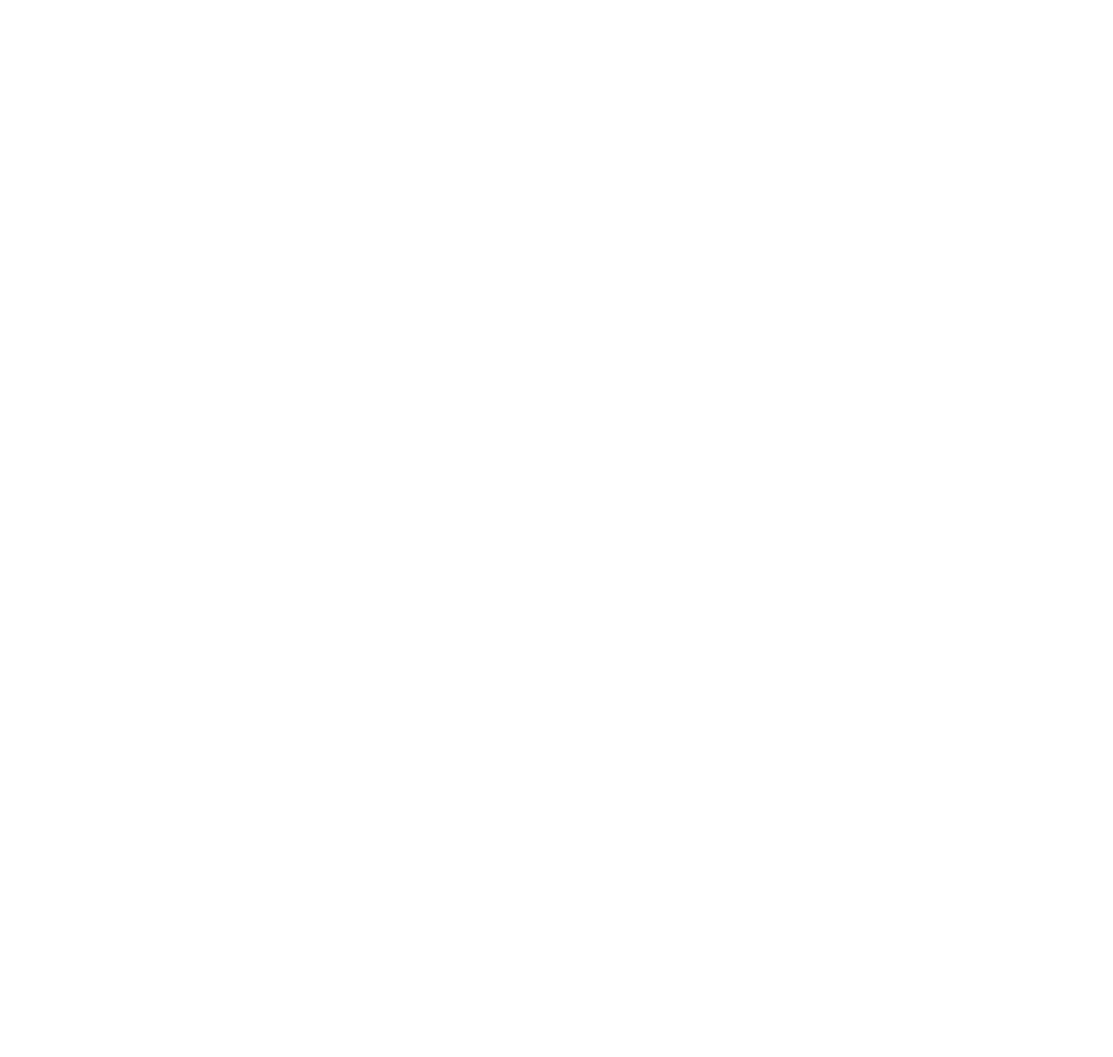
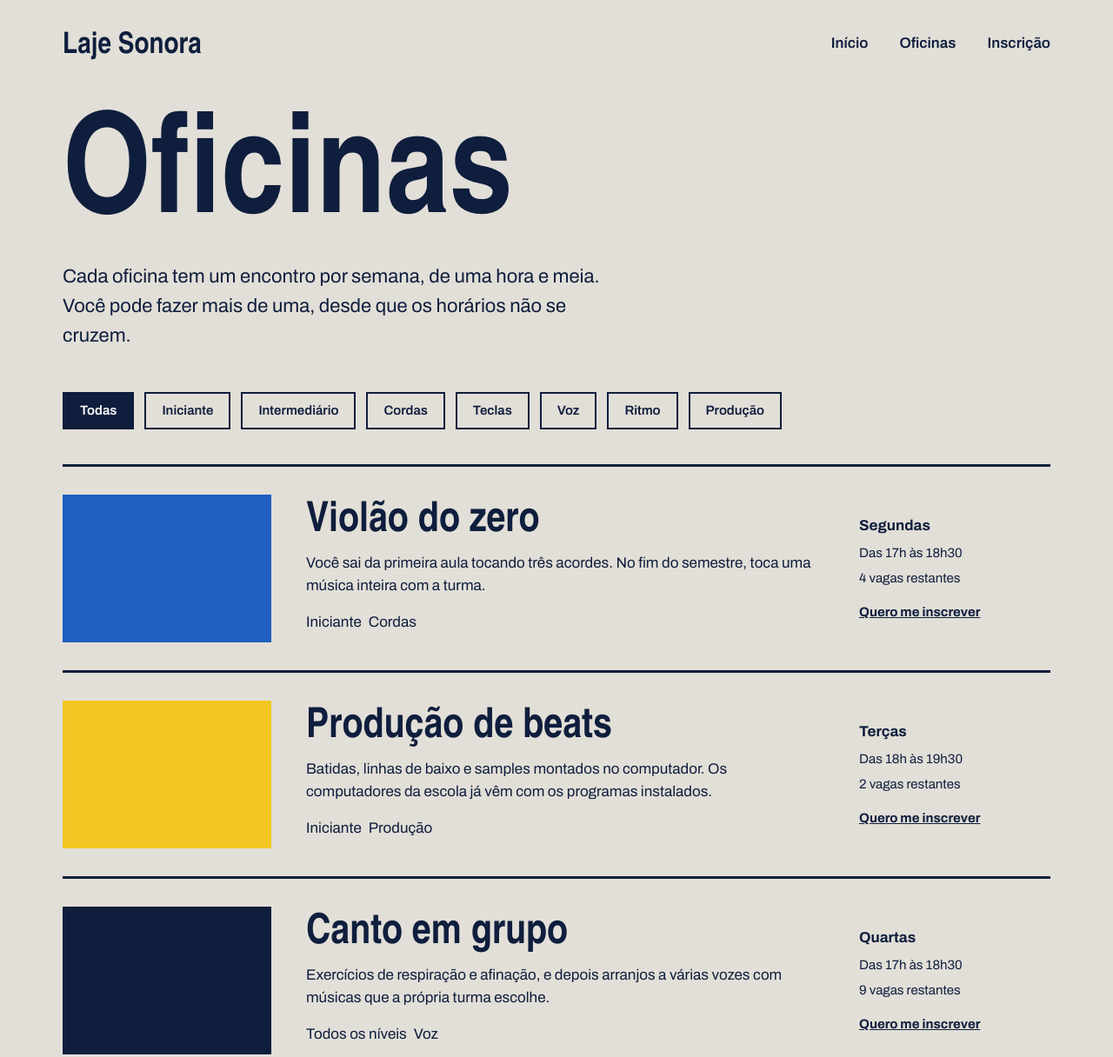
Before and after one commit to yasminrosafushiguro-netizen/laje_sonora, a plain HTML site: page oficinas.html in a window 1280 px wide. Shown: the top 1216 px of the page at 87% size. Before the commit the page ends 800 px from the top, so only its background shows below. Drawn offline with Linux system fonts and the light colour scheme; a web font is replaced by a local one.

Commit message:
Página de oficinas pronta

```diff
--- a/oficinas.css
+++ b/oficinas.css
@@ -0,0 +1,210 @@
+* {
+    margin: 0;
+    padding: 0;
+    box-sizing: border-box;
+}
+
+:root {
+    --concreto: #E2DFD8;
+    --concreto-escuro: #CBC7BE;
+    --tinta: #0F1E3D;
+    --caixa-dagua: #1F5FBF;
+    --fita: #F3C623;
+    --branco: #FFFFFF;
+
+    --fonte-cartaz: "Big Shoulders", "Arial Narrow", sans-serif;
+    --fonte-texto: "Archivo", Arial, sans-serif;
+}
+
+body {
+    background: var(--concreto);
+    color: var(--tinta);
+    font-family: var(--fonte-texto);
+    font-size: 17px;
+    line-height: 1.55;
+}
+
+a {
+    color: inherit;
+}
+
+h1,
+h2,
+h3 {
+    font-family: var(--fonte-cartaz);
+    font-weight: 900;
+    line-height: 0.95;
+}
+
+.conteudo {
+    max-width: 1200px;
+    margin-inline: auto;
+    padding-inline: 32px;
+}
+
+.conteudo {
+    max-width: 1200px;
+    margin-inline: auto;
+    padding-inline: 32px;
+}
+
+.topo {
+    padding-block: 28px;
+    display: flex;
+    justify-content: space-between;
+    align-items: center;
+}
+
+.logo {
+    font-family: var(--fonte-cartaz);
+    font-size: 34px;
+    font-weight: 900;
+    text-decoration: none;
+}
+
+.menu {
+    display: flex;
+    gap: 36px;
+}
+
+.menu a {
+    font-weight: 600;
+    text-decoration: none;
+    padding-bottom: 4px;
+    border-bottom: 4px solid transparent;
+}
+
+.menu a:hover {
+    border-bottom-color: var(--fita);
+}
+
+.menu a.atual {
+    border-bottom-color: var(--tinta);
+}
+
+.rodape {
+    margin-top: 120px;
+    background: var(--tinta);
+    color: var(--concreto);
+    padding-block: 56px;
+}
+
+.rodape-colunas {
+    display: flex;
+    gap: 40px;
+}
+
+.rodape-coluna {
+    flex: 1;
+}
+
+.rodape h4 {
+    font-family: var(--fonte-cartaz);
+    font-size: 28px;
+    color: var(--fita);
+    margin-bottom: 12px;
+}
+
+.foto {
+    background: var(--concreto-escuro);
+}
+
+.foto-azul {
+    background: var(--caixa-dagua);
+}
+
+.foto-amarela {
+    background: var(--fita);
+}
+
+.foto-tinta {
+    background: var(--tinta);
+}
+
+.titulo-pagina{
+    font-size: 160px;
+    margin-top: 24px;
+}
+
+.subtitulo-pagina{
+    font-size: 22px;
+    max-width: 640px;
+    margin-top: 16px;
+}
+
+.filtros{
+    margin-top: 48px;
+    display: flex;
+    flex-wrap: wrap;
+    gap: 12px;
+}
+
+.filtro{
+    border: 2px solid var(--tinta);
+    padding: 8px 18px;
+    font-weight: 600;
+    font-size: 15px;
+}
+
+.filtro.ativo{
+    background: var(--tinta);
+    color: var(--branco);
+}
+
+.lista{
+    margin-top: 40px;
+}
+
+.oficina{
+   padding-block: 32px;
+   border-top: 3px solid var(--tinta);
+   display: flex;
+   align-items: center;
+   gap: 40px;
+}
+
+.oficina .foto{
+    width: 240px;
+    height: 170px;
+    flex-shrink: 0;
+}
+
+.oficina-texto{
+    flex: 1;
+}
+
+.oficina h2{
+    font-size: 48px;
+    margin-bottom: 10px;
+}
+
+.etiquetas{
+    margin-top: 16px;
+    display: flex;
+    gap: 8px;
+}
+
+.etqueta{
+    background: var(--branco);
+    padding-block: 4px;
+    padding-inline: 12px;
+    font-size: 14px;
+    font-weight: 600;
+}
+
+.oficina-detalhes{
+    width: 220px;
+    font-size: 15px;
+    display: flex;
+    flex-direction: column;
+    gap: 6px;
+}
+
+.oficina-detalhes strong{
+    font-size: 17px;
+}
+
+.oficina-detalhes a{
+    margin-top: 10px;
+    font-weight: 700;
+}
--- a/oficinas.html
+++ b/oficinas.html
@@ -0,0 +1,274 @@
+<!DOCTYPE html>
+<html lang="pt-br">
+
+<head>
+    <meta charset="UTF-8">
+    <meta name="viewport" content="width=], initial-scale=1.0">
+    <title>Laje Sonora | Oficinas</title>
+    <link rel="stylesheet" href="oficinas.css">
+    <link rel="preconnect" href="https://fonts.googleapis.com">
+    <link rel="preconnect" href="https://fonts.gstatic.com" crossorigin>
+    <link href="https://fonts.googleapis.com/css2?family=Archivo:ital,wght@0,100..900;1,100..900&display=swap"
+        rel="stylesheet">
+    <link rel="preconnect" href="https://fonts.googleapis.com">
+    <link rel="preconnect" href="https://fonts.gstatic.com" crossorigin>
+    <link href="https://fonts.googleapis.com/css2?family=Big+Shoulders:opsz,wght@10..72,100..900&display=swap"
+        rel="stylesheet">
+</head>
+
+<body>
+    <header class="conteudo topo">
+        <a href="index.html" class="logo">Laje Sonora</a>
+        <nav class="menu">
+            <a href="index.html" class="Oficinas">Início</a>
+            <a href="oficinas.html">Oficinas</a>
+            <a href="inscrição.html">Inscrição</a>
+        </nav>
+    </header>
+
+    <main class="conteudo">
+        <h1 class="titulo-pagina">Oficinas</h1>
+
+        <p class="subtitulo-pagina">Cada oficina tem um encontro por semana, de uma hora e meia. Você pode fazer mais de uma, desde que os horários não se cruzem.  </p>
+
+        <div class="filtros">
+
+            <span class="filtro ativo">Todas</span>
+            <span class="filtro">Iniciante</span>
+            <span class="filtro">Intermediário</span>
+            <span class="filtro">Cordas</span>
+            <span class="filtro">Teclas</span>
+            <span class="filtro">Voz</span>
+            <span class="filtro">Ritmo</span>
+            <span class="filtro">Produção</span>
+
+        </div>
+
+        <div class="lista">
+
+            <article class="oficina">
+
+                <div class="foto foto-azul">
+
+                </div>
+
+              <div class="oficina-texto">
+
+                <h2>Violão do zero</h2>
+
+                <p>Você sai da primeira aula tocando três acordes. No fim do semestre, toca uma música inteira com a turma.</p>
+
+                <div class="etiquetas">
+
+                    <span class="etiqueta">Iniciante</span>
+                    <span class="etiqueta">Cordas</span>
+
+                </div>
+              </div>
+
+              <div class="oficina-detalhes">
+
+                <strong>Segundas</strong>
+
+                <span>Das 17h às 18h30</span>
+
+                <span>4 vagas restantes</span>
+
+                <a href="inscrição.html">Quero me inscrever</a>
+              </div>
+            </article>
+
+            <article class="oficina">
+
+                <div class="foto foto-amarela">
+
+                </div>
+
+              <div class="oficina-texto">
+
+                <h2>Produção de beats</h2>
+
+                <p>Batidas, linhas de baixo e samples montados no computador. Os computadores da escola já vêm com os programas instalados.</p>
+
+                <div class="etiquetas">
+
+                    <span class="etiqueta">Iniciante</span>
+                    <span class="etiqueta">Produção</span>
+
+                </div>
+              </div>
+
+              <div class="oficina-detalhes">
+
+                <strong>Terças</strong>
+
+                <span>Das 18h às 19h30</span>
+
+                <span>2 vagas restantes</span>
+
+                <a href="inscrição.html">Quero me inscrever</a>
+              </div>
+            </article>
+
+            <article class="oficina">
+
+                <div class="foto foto-tinta">
+
+                </div>
+
+              <div class="oficina-texto">
+
+                <h2>Canto em grupo</h2>
+
+                <p>Exercícios de respiração e afinação, e depois arranjos a várias vozes com músicas que a própria turma escolhe.</p>
+
+                <div class="etiquetas">
+
+                    <span class="etiqueta">Todos os níveis</span>
+                    <span class="etiqueta">Voz</span>
+
+                </div>
+              </div>
+
+              <div class="oficina-detalhes">
+
+                <strong>Quartas</strong>
+
+                <span>Das 17h às 18h30</span>
+
+                <span>9 vagas restantes</span>
+
+                <a href="inscrição.html">Quero me inscrever</a>
+              </div>
+            </article>
+
+            <article class="oficina">
+
+                <div class="foto">
+
+                </div>
+
+              <div class="oficina-texto">
+
+                <h2>Teclado e harmonia</h2>
+
+                <p>Para quem já toca um pouco e quer entender o que está tocando. Campo harmônico, inversões e acompanhamento.</p>
+
+                <div class="etiquetas">
+
+                    <span class="etiqueta">Intermediário</span>
+                    <span class="etiqueta">Teclas</span>
+
+                </div>
+              </div>
+
+              <div class="oficina-detalhes">
+
+                <strong>Quintas</strong>
+
+                <span>Das 18h às 19h30</span>
+
+                <span>5 vagas restantes</span>
+
+                <a href="inscrição.html">Quero me inscrever</a>
+              </div>
+            </article>
+
+            <article class="oficina">
+
+                <div class="foto foto-azul">
+
+                </div>
+
+              <div class="oficina-texto">
+
+                <h2>Bateria e percussão</h2>
+
+                <p>Começa com palmas e pés, passa pelo pandeiro e termina na bateria completa. Ninguém precisa ter instrumento em casa.</p>
+
+                <div class="etiquetas">
+
+                    <span class="etiqueta">Iniciante</span>
+                    <span class="etiqueta">Ritmo</span>
+
+                </div>
+              </div>
+
+              <div class="oficina-detalhes">
+
+                <strong>Sextas</strong>
+
+                <span>Das 17h às 18h30</span>
+
+                <span>6 vagas restantes</span>
+
+                <a href="inscrição.html">Quero me inscrever</a>
+              </div>
+            </article>
+
+            <article class="oficina">
+
+                <div class="foto foto-amarela">
+
+                </div>
+
+              <div class="oficina-texto">
+
+                <h2>Gravação no celular</h2>
+
+                <p>Como posicionar o celular, gravar voz e instrumento separados e juntar tudo num aplicativo gratuito de edição.</p>
+
+                <div class="etiquetas">
+
+                    <span class="etiqueta">Todos os níveis</span>
+                    <span class="etiqueta">Produção</span>
+
+                </div>
+              </div>
+
+              <div class="oficina-detalhes">
+
+                <strong>Sábados</strong>
+
+                <span>Das 10h às 11h30</span>
+
+                <span>7 vagas restantes</span>
+
+                <a href="inscrição.html">Quero me inscrever</a>
+              </div>
+            </article>
+        </div>
+    </main>
+
+    <footer class="rodape">
+        <div class="conteudo rodape-colunas">
+            <div class="rodape-coluna">
+                <h4>Laje Sonora</h4>
+                <p>Escola livre de música para adolescentes.</p>
+            </div>
+            <br>
+            <div class="rodape-coluna">
+                <h4>Endereço</h4>
+                <p>Rua das Antenas, 120
+                    São Paulo, SP
+                </p>
+            </div>
+            <br>
+            <div class="rodape-coluna">
+                <h4>Horários</h4>
+                <p>egunda a sexta, das 16h às 21h
+                    Sábado, das 9h às 13h
+                </p>
+            </div>
+            <br>
+            <div class="rodape-coluna">
+                <h4>Contato</h4>
+                <p>contato@lajesonora.com.br
+                    (11) 91234 5678
+                </p>
+            </div>
+        </div>
+    </footer>
+</body>
+
+</html>
```
Also changed, not shown: index.html (+3 -3 lines).
